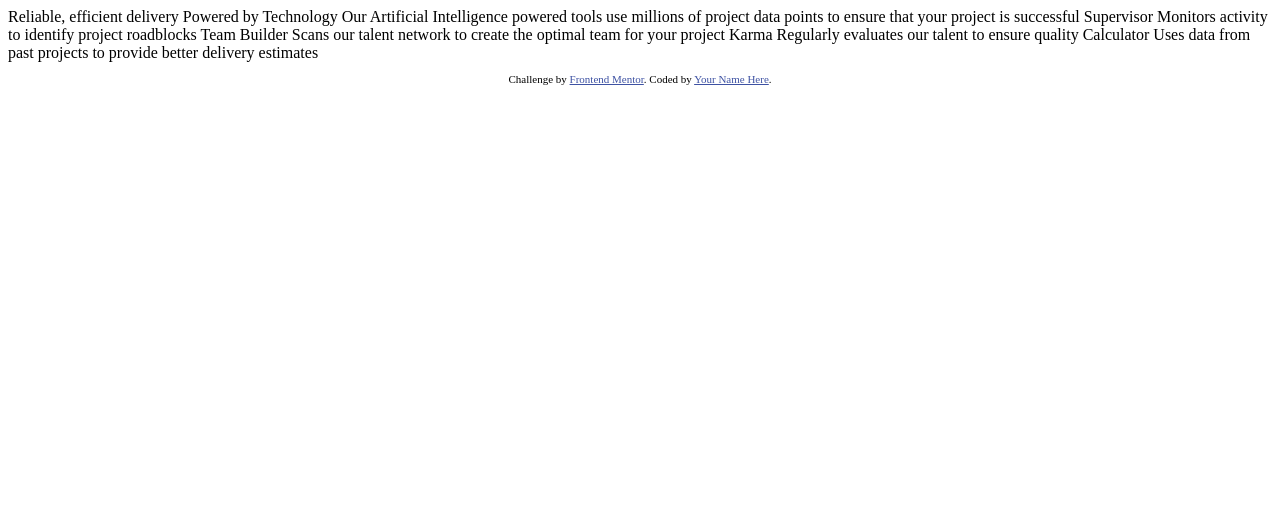
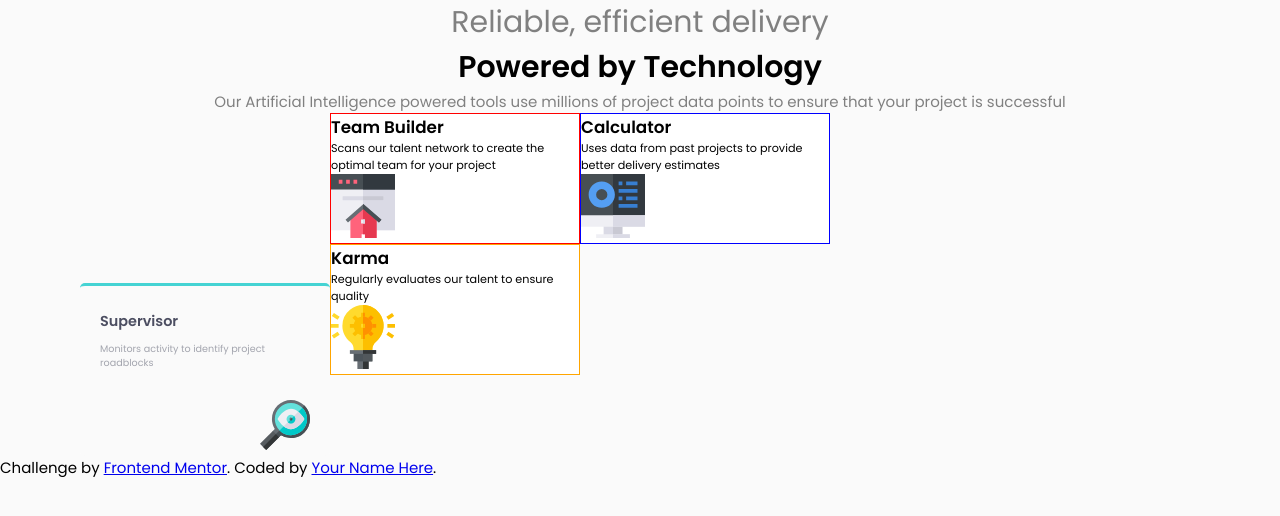
Before and after one commit to YennyOllarves/Project-Four-Card-FrontendMentor, a plain HTML site: page index.html in a window 1280 px wide. Drawn offline with Linux system fonts and the light colour scheme.

Commit message:
primer tile

```diff
--- a/index.html
+++ b/index.html
@@ -1,44 +1,90 @@
 <!DOCTYPE html>
 <html lang="en">
   <head>
-  <meta charset="UTF-8">
-  <meta name="viewport" content="width=device-width, initial-scale=1.0"> <!-- displays site properly based on user's device -->
+    <meta charset="UTF-8" />
+    <meta name="viewport" content="width=device-width, initial-scale=1.0" />
+    <link rel="stylesheet" href="style.css" />
+    <link
+      href="https://fonts.googleapis.com/css2?family=Poppins:ital,wght@0,400;0,600;1,200&display=swap"
+      rel="stylesheet"
+    />
+    <!-- displays site properly based on user's device -->
 
-  <link rel="icon" type="image/png" sizes="32x32" href="./images/favicon-32x32.png">
-
+    <link
+      rel="icon"
+      type="image/png"
+      sizes="32x32"
+      href="./images/favicon-32x32.png"
+    />
     <title>Frontend Mentor | Four card feature section</title>
 
     <!-- Feel free to remove these styles or customise in your own stylesheet 👍 -->
-  <style>
-    .attribution { font-size: 11px; text-align: center; }
-    .attribution a { color: hsl(228, 45%, 44%); }
-  </style>
+    <!-- <style>
+      .attribution {
+        font-size: 11px;
+        text-align: center;
+      }
+      .attribution a {
+        color: hsl(228, 45%, 44%);
+      }
+    </style> -->
   </head>
   <body>
-
-  Reliable, efficient delivery
-  Powered by Technology
-
-  Our Artificial Intelligence powered tools use millions of project data points
-  to ensure that your project is successful
-
-  Supervisor
-  Monitors activity to identify project roadblocks
-
-  Team Builder
+    <header class="init">
+      <h1 class="title-1">Reliable, efficient delivery</h1>
+      <h1 class="title-2">Powered by Technology</h1>
+      <p class="sub-title">
+        Our Artificial Intelligence powered tools use millions of project data
+        points to ensure that your project is successful
+      </p>
+    </header>
+    <section class="container">
+      <article>
+        <div class="tile-1">
+          <h2 class="title-tile-1">Supervisor</h2>
+          <p class="tile-des-1">
+            Monitors activity to identify project<br />
+            roadblocks
+          </p>
+          <img
+            class="img-1"
+            src="../images/icon-supervisor.svg"
+            alt="icon-supervisor"
+            width="50px"
+          />
+        </div>
+      </article>
+      <article>
+        <div class="tile-2">
+          <h2>Team Builder</h2>
+          <p>
             Scans our talent network to create the optimal team for your project
-
-  Karma
-  Regularly evaluates our talent to ensure quality
-
-  Calculator
+          </p>
+          <img src="../images/icon-team-builder.svg" alt="icon-team-builder" />
+        </div>
+        <div class="tile-3">
+          <h2>Karma</h2>
+          <p>Regularly evaluates our talent to ensure quality</p>
+          <img src="../images/icon-karma.svg" alt="icon-karma" />
+        </div>
+      </article>
+      <article>
+        <div class="tile-4">
+          <h2>Calculator</h2>
+          <p>
             Uses data from past projects to provide better delivery estimates
-
+          </p>
+          <img src="../images/icon-calculator.svg" alt="icon-calculator" />
+        </div>
+      </article>
+    </section>
 
     <footer>
       <p class="attribution">
-      Challenge by <a href="https://www.frontendmentor.io?ref=challenge" target="_blank">Frontend Mentor</a>.
-      Coded by <a href="#">Your Name Here</a>.
+        Challenge by
+        <a href="https://www.frontendmentor.io?ref=challenge" target="_blank"
+          >Frontend Mentor</a
+        >. Coded by <a href="#">Your Name Here</a>.
       </p>
     </footer>
   </body>
--- /dev/null
+++ b/style.css
@@ -0,0 +1,77 @@
+/*Reseteo de estilos*/
+* {
+  margin: 0;
+  padding: 0;
+  box-sizing: border-box;
+}
+
+body {
+  font-family: "Poppins";
+  font-size: 15px;
+  background-color: #fafafa;
+}
+
+.init {
+  text-align: center;
+}
+
+.title-1 {
+  font-weight: 400;
+  color: Gray;
+}
+
+.sub-title {
+  font-weight: 200;
+  color: gray;
+}
+
+.container {
+  display: flex;
+  flex-wrap: wrap;
+}
+.tile-1 {
+  width: 250px;
+  margin: 170px 0px 0px 80px;
+  color: hsl(234, 12%, 34%);
+  border-top: 3px solid hsl(180, 62%, 55%);
+  border-radius: 5px;
+  background-color: hsl(0, 0%, 98%);
+}
+
+.title-tile-1 {
+  font-size: 0.9rem;
+  padding-left: 20px;
+  padding-top: 25px;
+}
+.tile-des-1 {
+  color: hsl(229, 6%, 66%);
+  font-size: 0.6rem;
+  padding-left: 20px;
+  padding-top: 10px;
+}
+.img-1 {
+  margin-top: 30px;
+  margin-left: 180px;
+}
+
+.tile-2 {
+  width: 250px;
+
+  border: 1px solid red;
+  background-color: white;
+  font-size: 0.7rem;
+}
+
+.tile-3 {
+  width: 250px;
+  border: 1px solid orange;
+  background-color: white;
+  font-size: 0.7rem;
+}
+
+.tile-4 {
+  width: 250px;
+  border: 1px solid blue;
+  background-color: white;
+  font-size: 0.7rem;
+}
```
Lines whose indentation alone changed are shown as unchanged.
